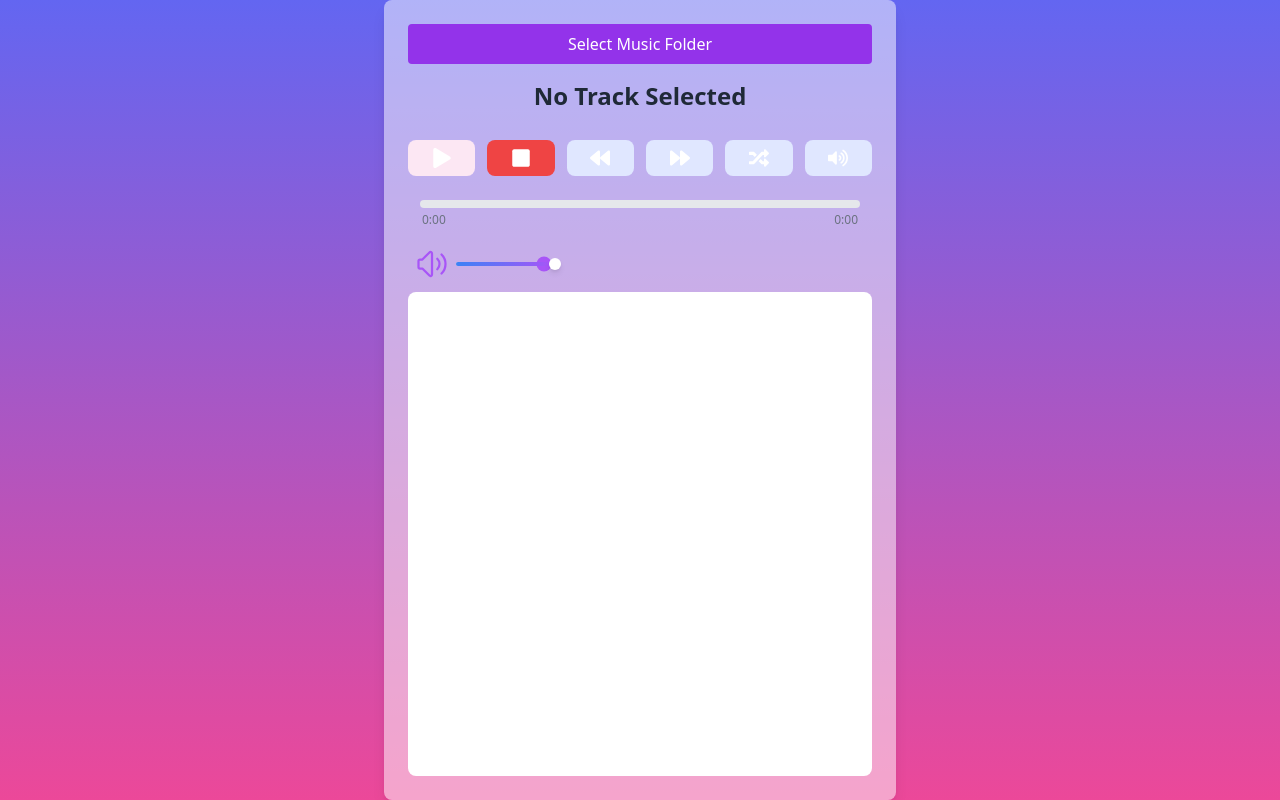
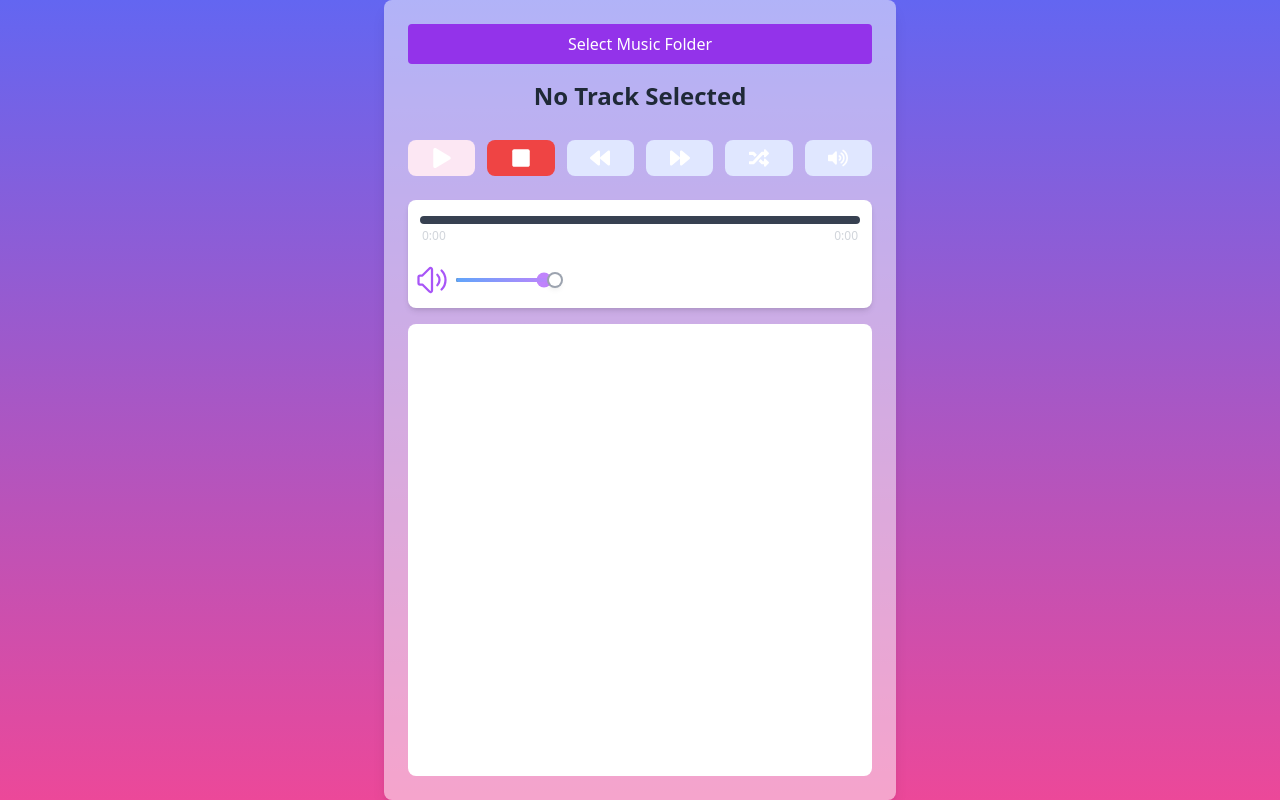
Before and after one commit to MeGallin/MysticHits, a React (Vite) app: page / in a window 1280 px wide. Built offline with nearby package versions, Linux system fonts and the light colour scheme.

Commit message:
colour tweaks

```diff
--- a/src/components/AudioProgress.tsx
+++ b/src/components/AudioProgress.tsx
@@ -141,11 +141,11 @@ export const AudioProgress: React.FC<AudioProgressProps> = ({
   };
 
   return (
-    <div className="mt-6 space-y-6 px-3 select-none">
+    <div className="mt-6 space-y-6 px-3 py-4 select-none bg-white rounded-lg shadow-md">
       {/* Progress Bar */}
       <div className="space-y-1">
         <div
-          className="relative h-2 bg-gray-200 dark:bg-gray-700 rounded-full cursor-pointer group"
+          className="relative h-2 bg-gray-700 rounded-full cursor-pointer group"
           onClick={handleProgressBarClick}
           onMouseMove={handleMouseMove}
           onMouseLeave={() => setShowTooltip(false)}
@@ -153,21 +153,21 @@ export const AudioProgress: React.FC<AudioProgressProps> = ({
           {/* Progress fill */}
           <div
             ref={progressBarRef}
-            className="absolute top-0 left-0 h-full bg-gradient-to-r from-blue-500 to-purple-600 rounded-full transition-all duration-100 ease-out"
+            className="absolute top-0 left-0 h-full bg-gradient-to-r from-blue-400 to-purple-500 rounded-full transition-all duration-100 ease-out shadow-inner"
             style={{ width: `${(progress / duration) * 100}%` }}
           />
 
           {/* Thumb indicator */}
           <div
             ref={progressThumbRef}
-            className="absolute top-1/2 -translate-y-1/2 -translate-x-1/2 w-4 h-4 bg-white dark:bg-gray-100 rounded-full shadow-md opacity-0 group-hover:opacity-100 transition-opacity duration-200"
+            className="absolute top-1/2 -translate-y-1/2 -translate-x-1/2 w-3 h-3 bg-white rounded-full shadow-md opacity-0 group-hover:opacity-100 transition-opacity duration-200 ring-2 ring-gray-400 dark:ring-gray-600"
             style={{ left: `${(progress / duration) * 100}%` }}
           />
 
           {/* Tooltip */}
           {showTooltip && (
             <div
-              className="absolute bottom-full mb-2 px-2 py-1 bg-black/80 text-white text-xs rounded transform -translate-x-1/2"
+              className="absolute bottom-full mb-2 px-2 py-1 bg-gray-900 text-white text-xs rounded transform -translate-x-1/2 shadow-lg"
               style={{ left: tooltipPosition }}
             >
               {tooltipValue}
@@ -176,7 +176,7 @@ export const AudioProgress: React.FC<AudioProgressProps> = ({
         </div>
 
         {/* Time indicators */}
-        <div className="flex justify-between text-xs text-gray-500 dark:text-gray-400 px-0.5 font-medium">
+        <div className="flex justify-between text-xs text-gray-300 px-0.5 font-medium">
           <span>{formatTime(progress)}</span>
           <span>{formatTime(duration)}</span>
         </div>
@@ -198,19 +198,19 @@ export const AudioProgress: React.FC<AudioProgressProps> = ({
             step="0.01"
             value={volume}
             onChange={(e) => onVolumeChange(parseFloat(e.target.value))}
-            className="w-full h-1 appearance-none bg-gray-300 dark:bg-gray-700 rounded-lg cursor-pointer accent-purple-500"
+            className="w-full h-1 appearance-none bg-gray-700 rounded-lg cursor-pointer accent-purple-400"
             aria-label="Volume control"
           />
 
           {/* Custom volume track */}
           <div
-            className="pointer-events-none absolute top-1/2 left-0 h-1 bg-gradient-to-r from-blue-500 to-purple-500 rounded-lg"
+            className="pointer-events-none absolute top-1/2 left-0 h-1 bg-gradient-to-r from-blue-400 to-purple-400 rounded-lg"
             style={{ width: `${volume * 100}%`, transform: 'translateY(-50%)' }}
           />
 
           {/* Custom volume thumb */}
           <div
-            className="pointer-events-none absolute top-1/2 w-3 h-3 bg-white dark:bg-gray-100 rounded-full shadow-md transform -translate-y-1/2"
+            className="pointer-events-none absolute top-1/2 w-3 h-3 bg-white rounded-full shadow-md transform -translate-y-1/2 ring-2 ring-gray-400 dark:ring-gray-600"
             style={{ left: `calc(${volume * 100}% - ${volume * 3}px)` }}
           />
         </div>
```
